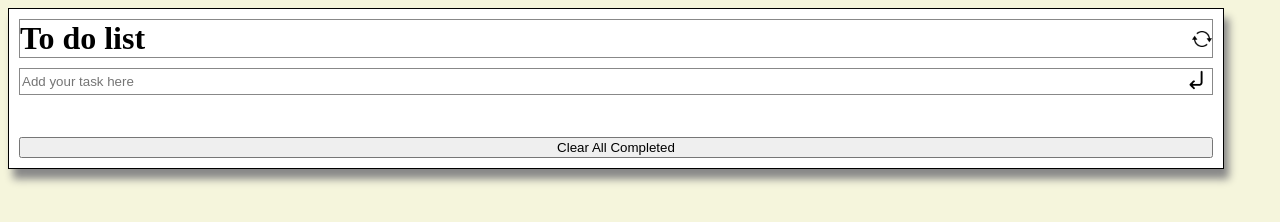
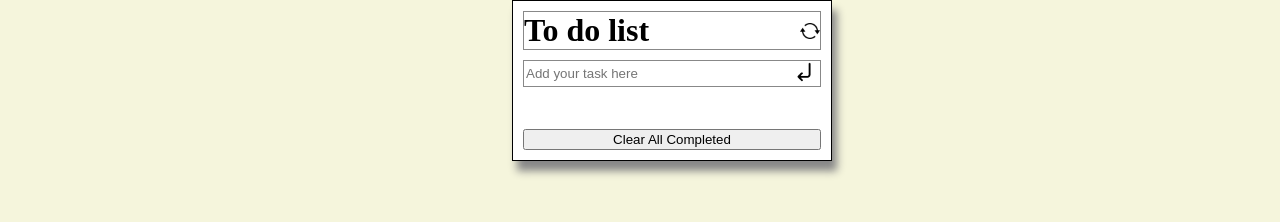
Before and after one commit to cvalencia1991/To-Do-List, a website built with webpack: page src/index.html in a window 1280 px wide. Built offline with nearby package versions, Linux system fonts and the light colour scheme.

Commit message:
Edit Styles.css and ajust index.js

```diff
--- a/src/styles.scss
+++ b/src/styles.scss
@@ -2,8 +2,10 @@ html{
   background-color: beige;
 }
 body {
+  width: 20em;
+  margin: 0;
   position: absolute;
-  width: 95%;
+  left: 40%;
 }
 
 .stylelogos {
```
Also changed, not shown: dist/index.html, dist/main.css, dist/main.js.
